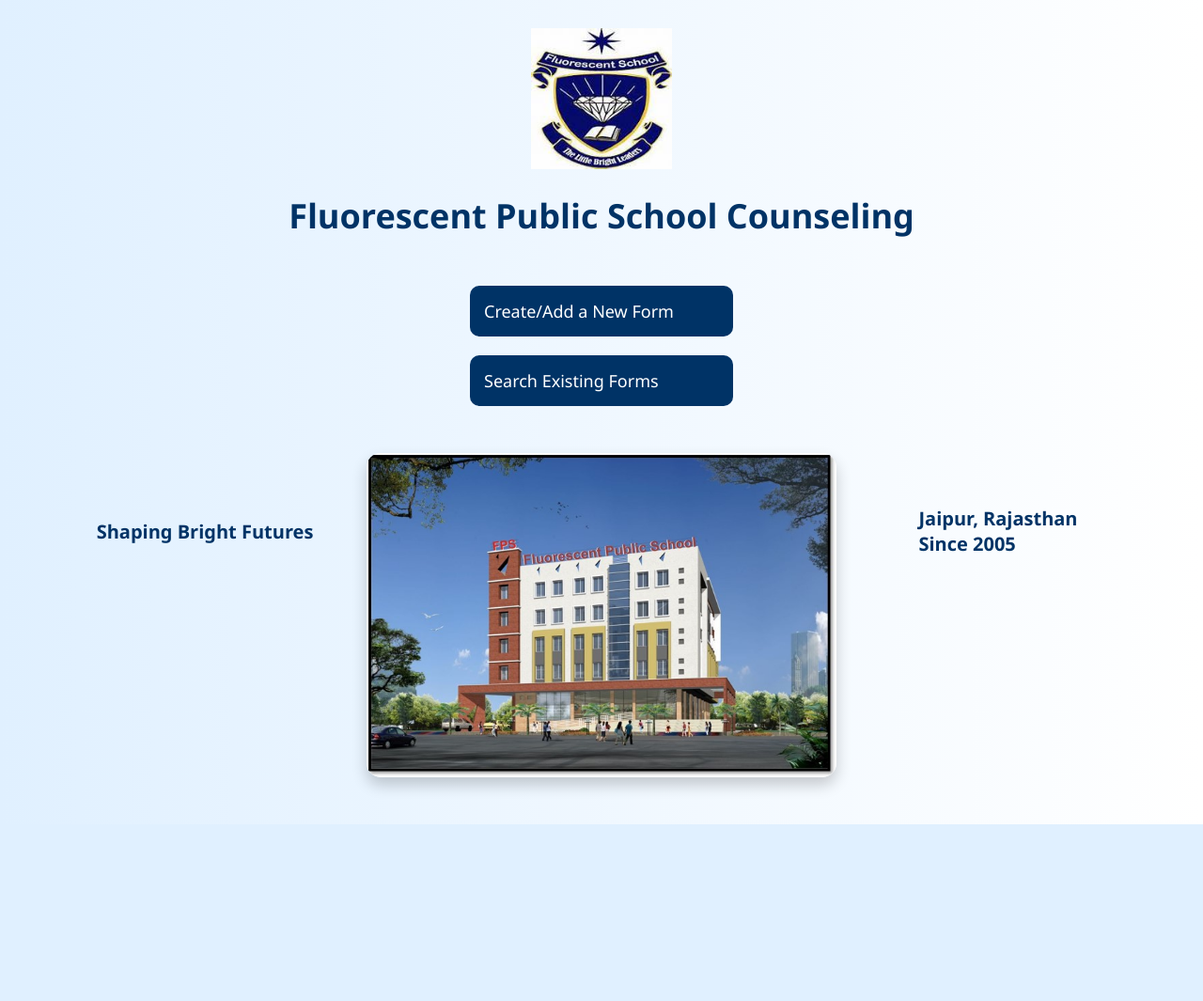
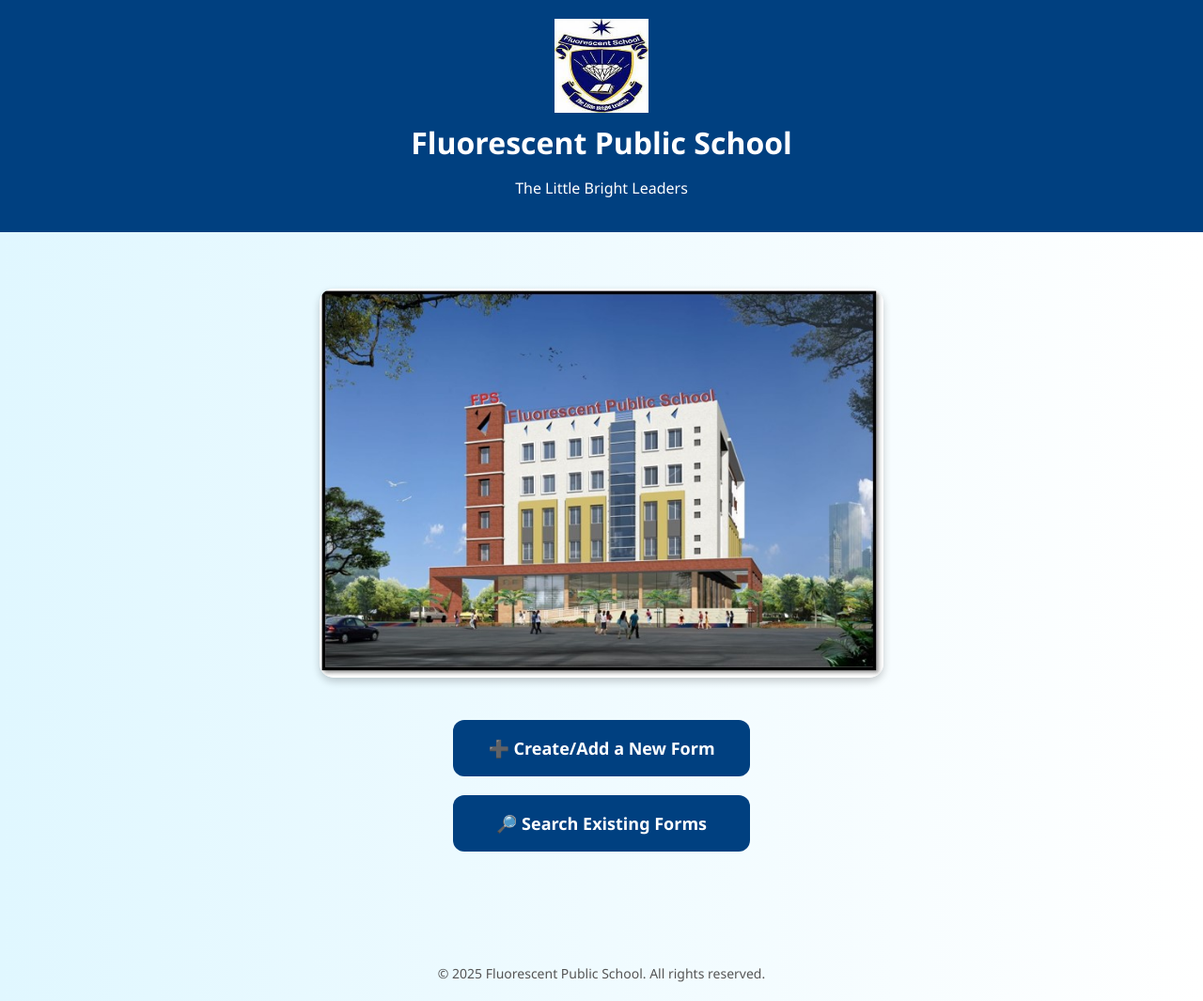
Before and after one commit to puppypuppy4543/counseling_website, a Flask app: page / in a window 1280 px wide. Shown: the whole page at 94% size. Before the commit the page ends 877 px from the top, so only its background shows below. Run offline with Flask 3, Linux system fonts and the light colour scheme.

Commit message:
Beautify index page

```diff
--- a/templates/index.html
+++ b/templates/index.html
@@ -5,114 +5,93 @@
   <title>Fluorescent Public School Counseling</title>
   <style>
     body {
+      font-family: 'Segoe UI', Tahoma, Geneva, Verdana, sans-serif;
+      background: linear-gradient(to right, #e0f7ff, #ffffff);
       margin: 0;
       padding: 0;
-      font-family: 'Segoe UI', Tahoma, Geneva, Verdana, sans-serif;
-      background: linear-gradient(to right, #e0f0ff, #ffffff);
-      display: flex;
-      flex-direction: column;
-      align-items: center;
-      min-height: 100vh;
-      animation: fadeIn 1.5s ease;
-    }
-
-    @keyframes fadeIn {
-      from { opacity: 0; }
-      to { opacity: 1; }
+      text-align: center;
     }
 
     header {
-      margin-top: 30px;
-      text-align: center;
+      background-color: #004080;
+      padding: 20px;
+      color: white;
     }
 
     header img {
-      width: 150px;
-      height: auto;
+      width: 100px;
+      display: block;
+      margin: 0 auto 10px auto;
     }
 
-    h1 {
-      font-size: 36px;
-      margin: 20px 0;
-      color: #003366;
+    header h1 {
+      font-size: 32px;
+      margin: 10px 0 5px 0;
     }
 
     .container {
-      display: flex;
-      width: 90%;
-      max-width: 1200px;
-      margin-top: 30px;
-      margin-bottom: 50px;
+      padding: 40px 20px;
     }
 
-    .left-side, .right-side {
-      flex: 1;
-      padding: 20px;
-      color: #003366;
-      font-size: 20px;
-      display: flex;
-      align-items: center;
-      justify-content: center;
-      font-weight: bold;
-    }
-
-    .center {
-      flex: 2;
-      display: flex;
-      flex-direction: column;
-      align-items: center;
-      gap: 20px;
+    .building-img {
+      width: 90%;
+      max-width: 600px;
+      height: auto;
+      border-radius: 15px;
+      margin: 20px auto;
+      box-shadow: 0 4px 8px rgba(0,0,0,0.2);
     }
 
     .button {
-      width: 250px;
-      padding: 15px;
-      background-color: #003366;
+      display: block;
+      width: 280px;
+      margin: 20px auto;
+      padding: 18px;
+      background-color: #004080;
       color: white;
       border: none;
       font-size: 18px;
+      font-weight: bold;
       cursor: pointer;
-      border-radius: 10px;
-      transition: background-color 0.3s;
+      border-radius: 12px;
+      transition: background-color 0.3s, transform 0.2s;
       text-decoration: none;
     }
 
     .button:hover {
-      background-color: #0055a5;
+      background-color: #0066cc;
+      transform: scale(1.05);
     }
 
-    .building-image {
-      margin-top: 30px;
-      width: 100%;
-      max-width: 500px;
-      border-radius: 15px;
-      box-shadow: 0 8px 16px rgba(0,0,0,0.2);
+    footer {
+      margin-top: 40px;
+      padding: 20px;
+      font-size: 14px;
+      color: #555;
     }
   </style>
 </head>
-
 <body>
 
   <header>
     <img src="{{ url_for('static', filename='logo.jpg') }}" alt="School Logo">
-    <h1>Fluorescent Public School Counseling</h1>
+    <h1>Fluorescent Public School</h1>
+    <p>The Little Bright Leaders</p>
   </header>
 
   <div class="container">
-    <div class="left-side">
-      Shaping Bright Futures
-    </div>
 
-    <div class="center">
-      <a href="{{ url_for('add_form') }}" class="button">Create/Add a New Form</a>
-      <a href="{{ url_for('search') }}" class="button">Search Existing Forms</a>
-      <img src="{{ url_for('static', filename='building.jpg') }}" alt="School Building" class="building-image">
-    </div>
+    <img src="{{ url_for('static', filename='building.jpg') }}" alt="School Building" class="building-img">
 
-    <div class="right-side">
-      Jaipur, Rajasthan<br>Since 2005
-    </div>
+    <a href="{{ url_for('add_form') }}" class="button">➕ Create/Add a New Form</a>
+
+    <a href="{{ url_for('search') }}" class="button">🔎 Search Existing Forms</a>
+
   </div>
+
+  <footer>
+    © 2025 Fluorescent Public School. All rights reserved.
+  </footer>
 
 </body>
 </html>
```
